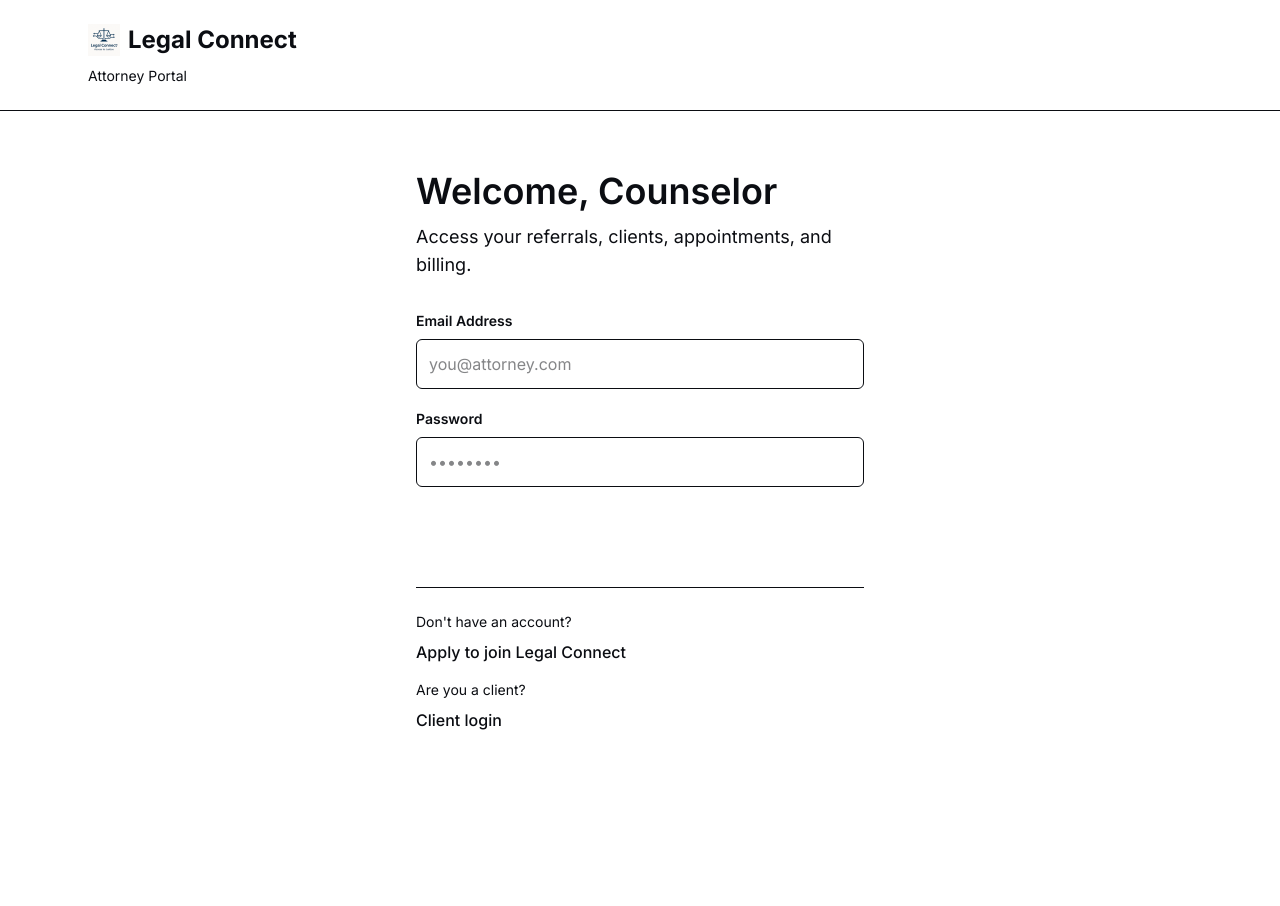
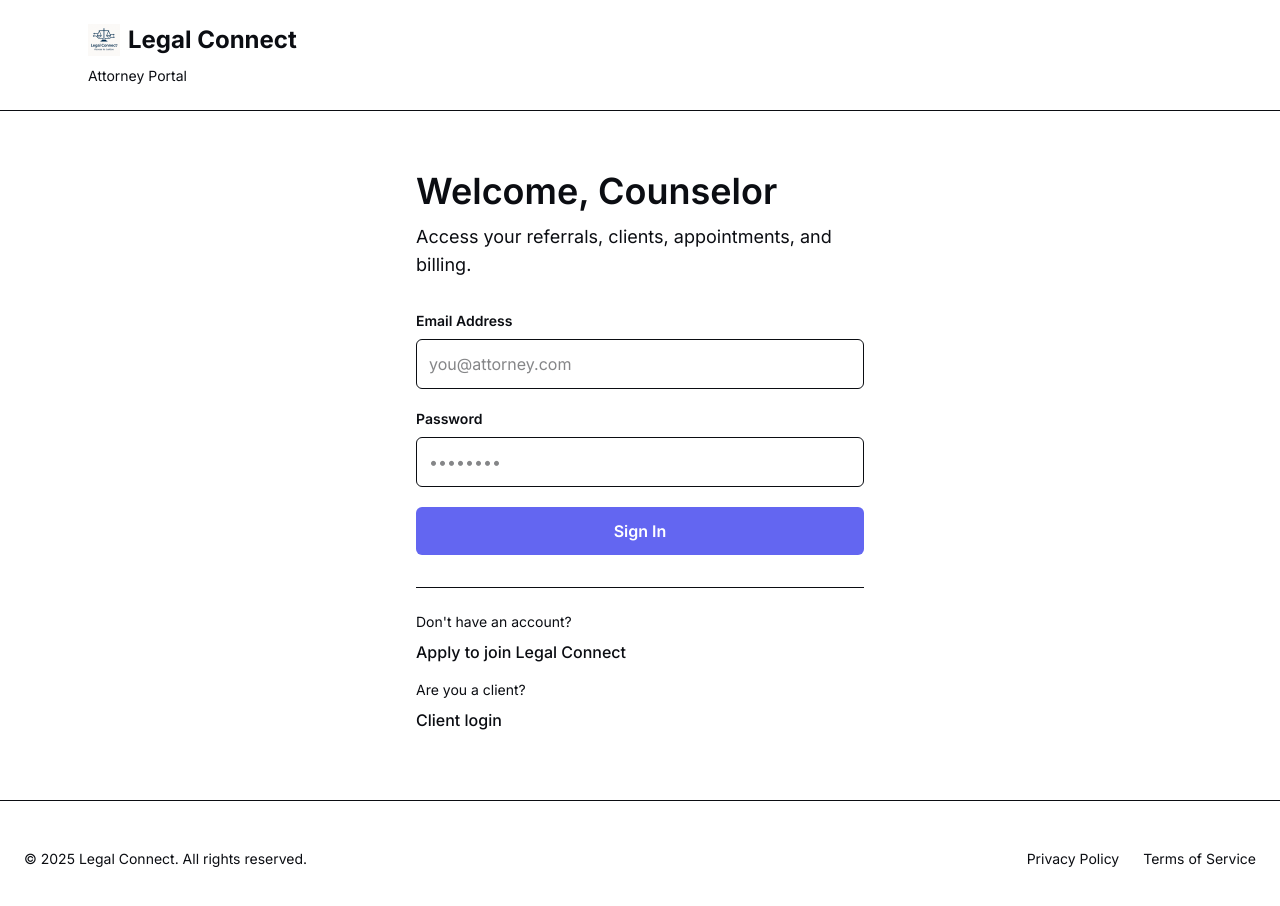
Before and after one commit to carnage999-max/legal-connect, a Next.js app in the folder frontend/: page /attorney/login in a window 1280 px wide. Shown: the top 906 px of the page. Before the commit the page ends 800 px from the top, so only its background shows below. Built offline with nearby package versions, Linux system fonts and the light colour scheme; no server answers.

Commit message:
Move Footer to root layout for global presence; Remove hardcoded Footer imports from individual pages

```diff
--- a/frontend/app/attorney/login/page.tsx
+++ b/frontend/app/attorney/login/page.tsx
@@ -68,7 +68,20 @@ export default function AttorneyLoginPage(): React.ReactNode {
             <button
               type="submit"
               disabled={loading}
-              className="w-full bg-lcaccentattorney text-white rounded-md py-3 font-semibold hover:opacity-90 disabled:opacity-50 transition"
+              style={{
+                backgroundColor: '#6366F1',
+                color: 'white',
+                padding: '12px 16px',
+                borderRadius: '6px',
+                border: 'none',
+                fontWeight: '600',
+                cursor: loading ? 'not-allowed' : 'pointer',
+                opacity: loading ? 0.6 : 1,
+                width: '100%',
+                transition: 'opacity 0.2s'
+              }}
+              onMouseEnter={(e) => !loading && (e.currentTarget.style.opacity = '0.9')}
+              onMouseLeave={(e) => !loading && (e.currentTarget.style.opacity = '1')}
             >
               {loading ? 'Signing in...' : 'Sign In'}
             </button>
--- a/frontend/app/intake/page.tsx
+++ b/frontend/app/intake/page.tsx
@@ -1,5 +1,9 @@
 import { IntakeWizard } from "@/components/IntakeWizard";
 
 export default function IntakePage(): React.ReactNode {
-  return <IntakeWizard />;
+  return (
+    <>
+      <IntakeWizard />
+    </>
+  );
 }
--- a/frontend/app/layout.tsx
+++ b/frontend/app/layout.tsx
@@ -2,6 +2,7 @@ import type { Metadata } from "next";
 import { Inter } from "next/font/google";
 import "./globals.css";
 import { AuthProvider } from "@/context/AuthContext";
+import { Footer } from "@/components/Footer";
 
 const inter = Inter({ subsets: ["latin"], variable: "--font-inter" });
 
@@ -13,8 +14,11 @@ export const metadata: Metadata = {
 export default function RootLayout({ children }: { children: React.ReactNode }) {
   return (
     <html lang="en">
-      <body className={`${inter.variable} antialiased`}>
-        <AuthProvider>{children}</AuthProvider>
+      <body className={`${inter.variable} antialiased flex flex-col min-h-screen`}>
+        <AuthProvider>
+          <main className="flex-1">{children}</main>
+          <Footer />
+        </AuthProvider>
       </body>
     </html>
   );
--- a/frontend/app/page.tsx
+++ b/frontend/app/page.tsx
@@ -46,7 +46,19 @@ export default function Home(): React.ReactNode {
               <p className="text-xl text-lctextsecondary mb-8 leading-relaxed">Describe your legal issue once. Our system runs automated conflict screening, matches available attorneys in real time, and starts secure communication immediately.</p>
               <div className="flex items-center gap-4">
                 <a className="btn-primary inline-block" href="/intake">Start Legal Intake</a>
-                <a className="btn-ghost inline-block" href="/attorneys/apply">For Attorneys</a>
+                <a style={{
+                  color: '#312E81',
+                  backgroundColor: '#E0E7FF',
+                  borderRadius: '6px',
+                  padding: '12px 20px',
+                  fontWeight: '600',
+                  textDecoration: 'none',
+                  border: 'none',
+                  cursor: 'pointer',
+                  display: 'inline-flex',
+                  alignItems: 'center',
+                  transition: 'background-color 0.2s'
+                }} onMouseEnter={(e) => e.currentTarget.style.backgroundColor = '#D1D5F7'} onMouseLeave={(e) => e.currentTarget.style.backgroundColor = '#E0E7FF'} href="/attorneys/apply">For Attorneys</a>
               </div>
             </div>
             <div className="relative h-96 lg:h-full min-h-96">
@@ -133,16 +145,6 @@ export default function Home(): React.ReactNode {
           </div>
         </section>
       </main>
-
-      <footer className="site-container border-t border-lcborder mt-12">
-        <div className="flex flex-col md:flex-row items-center justify-between py-8">
-          <div className="text-sm text-lctextsecondary">© {new Date().getFullYear()} Legal Connect. All rights reserved.</div>
-          <div className="flex items-center gap-6 text-sm text-lctextsecondary mt-4 md:mt-0">
-            <a href="/privacy" className="hover:text-lctextprimary transition">Privacy Policy</a>
-            <a href="/terms" className="hover:text-lctextprimary transition">Terms of Service</a>
-          </div>
-        </div>
-      </footer>
     </div>
   );
 }
--- /dev/null
+++ b/frontend/components/Footer.tsx
@@ -0,0 +1,20 @@
+"use client";
+import Link from 'next/link';
+
+export function Footer() {
+  return (
+    <footer className="border-t border-lcborder bg-white">
+      <div className="max-w-7xl mx-auto px-6 py-12">
+        <div className="flex flex-col md:flex-row items-center justify-between gap-8">
+          <div className="text-sm text-lctextsecondary">
+            © {new Date().getFullYear()} Legal Connect. All rights reserved.
+          </div>
+          <div className="flex items-center gap-6 text-sm text-lctextsecondary">
+            <Link href="/privacy" className="hover:text-lctextprimary transition">Privacy Policy</Link>
+            <Link href="/terms" className="hover:text-lctextprimary transition">Terms of Service</Link>
+          </div>
+        </div>
+      </div>
+    </footer>
+  );
+}
```
